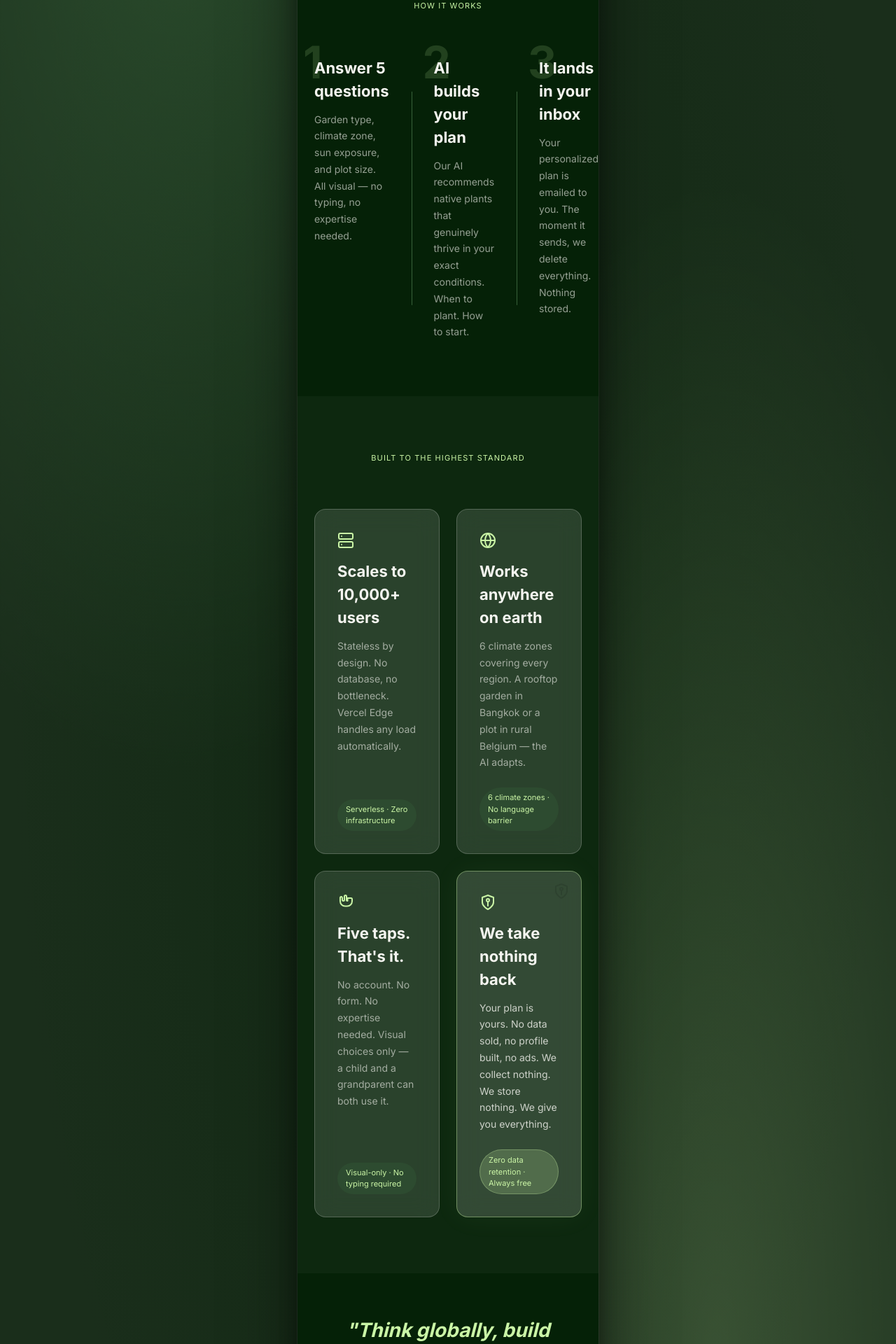
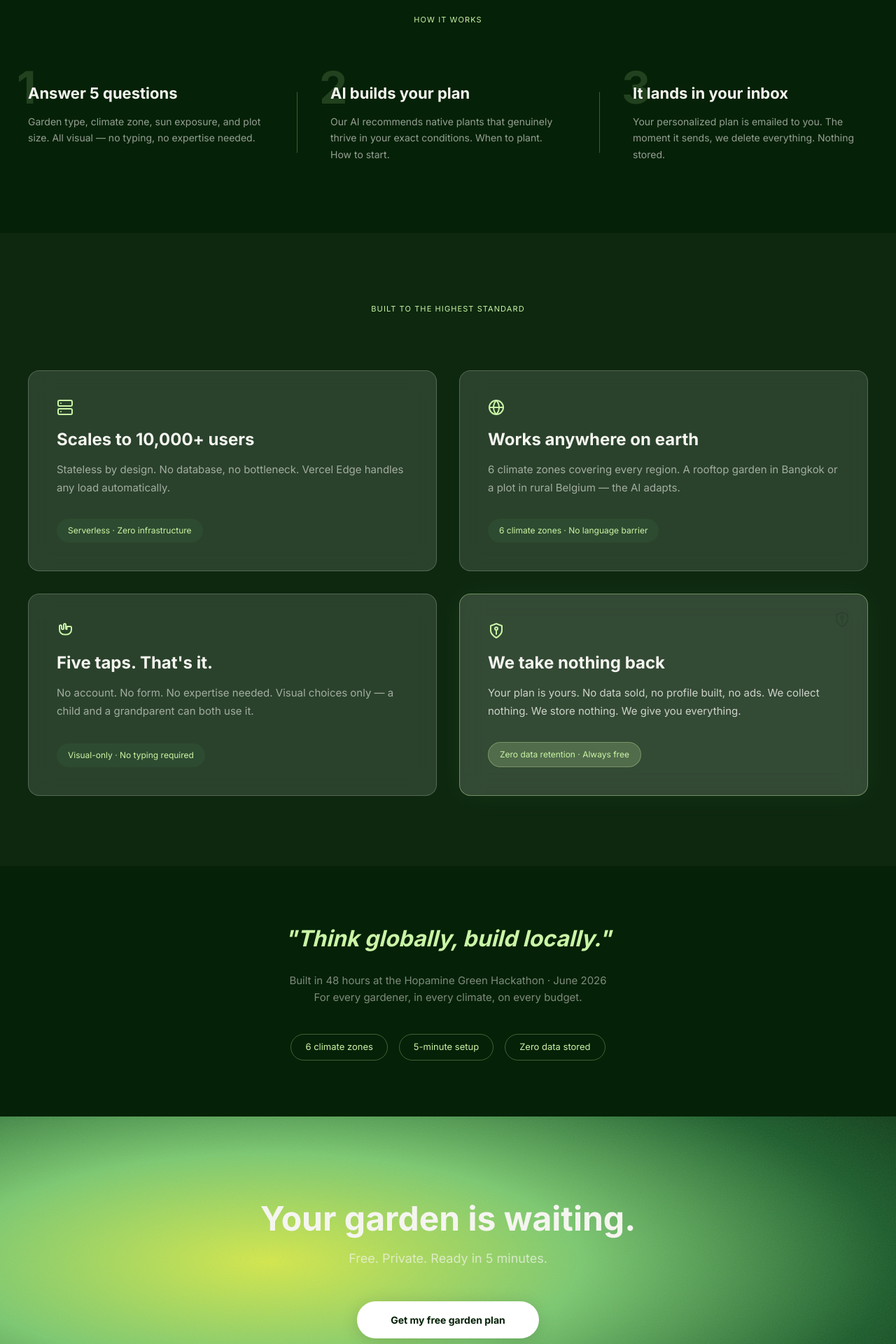
Before and after one commit to Lebonski0/growing-green-app, a Next.js app: page / in a window 1280 px wide. Shown: the part 880-2800 px from the top of the page at 70% size. Built offline with nearby package versions, Linux system fonts and the light colour scheme.

Commit message:
Landingspage for desktopp

```diff
--- a/src/app/layout.tsx
+++ b/src/app/layout.tsx
@@ -2,6 +2,7 @@ import type { Metadata, Viewport } from "next";
 import { Inter, DM_Serif_Display } from "next/font/google";
 import "./globals.css";
 import { LangProvider } from "@/components/LangContext";
+import ClientShell from "@/components/ClientShell";
 
 const inter = Inter({
   subsets: ["latin"],
@@ -53,12 +54,9 @@ export default function RootLayout({
     <html lang="en">
       <body className={`${inter.variable} ${dmSerifDisplay.variable} antialiased font-body`}>
         <LangProvider>
-          {/* Desktop shell — centers the mobile app with a botanical background on large screens */}
-          <div className="desktop-shell">
-            <div className="app-container">
-              {children}
-            </div>
-          </div>
+          <ClientShell>
+            {children}
+          </ClientShell>
         </LangProvider>
       </body>
     </html>
--- a/src/app/page.tsx
+++ b/src/app/page.tsx
@@ -37,9 +37,28 @@ export default function LandingPage() {
       <link rel="canonical" href="https://growing-green-app.vercel.app" />
       <style dangerouslySetInnerHTML={{ __html: `html { scroll-behavior: smooth; }` }} />
 
+      {/* PROFESSIONAL NAVBAR */}
+      <header className="fixed top-0 left-0 right-0 z-50 bg-[#052107]/60 backdrop-blur-[16px] border-b border-[#CAF5A6]/10" style={{ WebkitBackdropFilter: 'blur(16px)' }}>
+        <div className="max-w-[1200px] mx-auto px-6 h-[72px] flex items-center justify-between">
+          <div className="flex items-center gap-2">
+            <span className="text-[20px]">🌱</span>
+            <span className="text-[#F5F5F0] text-[18px] font-bold tracking-wide" style={{ fontFamily: 'var(--font-playfair), serif' }}>
+              Green Garden
+            </span>
+          </div>
+
+          <nav className="hidden md:flex items-center gap-8">
+            <a href="#how-it-works" className="text-[#F5F5F0]/70 hover:text-[#CAF5A6] text-[13px] font-medium transition-colors" style={{ fontFamily: 'var(--font-inter), system-ui, sans-serif' }}>How it works</a>
+            <a href="#features" className="text-[#F5F5F0]/70 hover:text-[#CAF5A6] text-[13px] font-medium transition-colors" style={{ fontFamily: 'var(--font-inter), system-ui, sans-serif' }}>Standards</a>
+            <Link href="/garden" className="bg-[#37613A]/30 border border-[#37613A] text-[#CAF5A6] px-5 py-2.5 rounded-full text-[13px] font-bold hover:bg-[#37613A]/50 transition-colors" style={{ fontFamily: 'var(--font-inter), system-ui, sans-serif' }}>
+              Launch App
+            </Link>
+          </nav>
+        </div>
+      </header>
+
       {/* SECTION 1 - Hero */}
-      {/* Added pb-24 to ensure the CTA never hits the bottom of the screen on small mobiles */}
-      <section className="relative min-h-[100dvh] pb-24 flex flex-col items-center justify-center text-center px-6 overflow-hidden"
+      <section className="relative w-full min-h-[100dvh] pt-[72px] pb-24 flex flex-col items-center justify-center text-center px-6 overflow-hidden"
         style={{ background: 'radial-gradient(ellipse at 30% 40%, #d4e84a 0%, #7bc96f 35%, #1a5c2a 70%, #052107 100%)' }}>
         <GrainTexture />
 
@@ -49,7 +68,7 @@ export default function LandingPage() {
           </span>
 
           <h1 className="text-[#F5F5F0] mb-6 leading-[1.1]"
-              style={{ fontFamily: 'var(--font-playfair), serif', fontSize: 'clamp(32px, 6vw, 52px)', fontWeight: 700 }}>
+              style={{ fontFamily: 'var(--font-playfair), serif', fontSize: 'clamp(32px, 6vw, 64px)', fontWeight: 700 }}>
             Your garden,<br />grown right.
           </h1>
 
@@ -76,10 +95,9 @@ export default function LandingPage() {
       </section>
 
       {/* SECTION 2 - How it works */}
-      {/* flex-col md:flex-row handles stacking correctly on mobile */}
-      <section className="relative bg-[#052107] py-[80px] px-[24px] z-10">
-        <div className="max-w-[1000px] mx-auto">
-          <h2 className="mb-[64px] text-center uppercase tracking-[0.1em] text-[#CAF5A6] font-medium text-[11px]"
+      <section id="how-it-works" className="relative w-full bg-[#052107] py-[100px] px-[24px] z-10">
+        <div className="max-w-[1200px] mx-auto">
+          <h2 className="mb-[80px] text-center uppercase tracking-[0.1em] text-[#CAF5A6] font-medium text-[11px]"
               style={{ fontFamily: 'var(--font-inter), system-ui, sans-serif' }}>
             How it works
           </h2>
@@ -90,14 +108,13 @@ export default function LandingPage() {
               { num: '2', title: 'AI builds your plan', desc: 'Our AI recommends native plants that genuinely thrive in your exact conditions. When to plant. How to start.' },
               { num: '3', title: 'It lands in your inbox', desc: 'Your personalized plan is emailed to you. The moment it sends, we delete everything. Nothing stored.' }
             ].map((step, idx) => (
-              <div key={idx} className="flex-1 relative flex flex-col px-0 md:px-8 first:md:pl-0 last:md:pr-0">
+              <div key={idx} className="flex-1 relative flex flex-col px-0 md:px-12 first:md:pl-0 last:md:pr-0">
                 {/* Vertical line on desktop between steps */}
                 {idx !== 0 && (
                   <div className="hidden md:block absolute left-0 top-1/2 -translate-y-1/2 w-[1px] h-3/4 bg-[#37613A]"></div>
                 )}
 
                 <div className="relative">
-                  {/* Numbers resized: 48px on mobile, 64px on desktop */}
                   <span className="absolute -top-[36px] md:-top-[40px] -left-[12px] md:-left-[16px] text-[48px] md:text-[64px] text-[#CAF5A6]/15 select-none"
                         style={{ fontFamily: 'var(--font-playfair), serif', fontWeight: 700 }}>
                     {step.num}
@@ -118,66 +135,66 @@ export default function LandingPage() {
       </section>
 
       {/* SECTION 3 - Judging criteria */}
-      <section className="relative bg-[#052107] py-[80px] px-[24px] z-10">
+      <section id="features" className="relative w-full bg-[#052107] py-[100px] px-[24px] z-10">
         <div className="absolute inset-0 bg-[#FFFFFF]/[0.03] pointer-events-none"></div>
-        <div className="relative max-w-[1000px] mx-auto z-10">
-          <h2 className="mb-[64px] text-center uppercase tracking-[0.1em] text-[#CAF5A6] font-medium text-[11px]"
+        <div className="relative max-w-[1200px] mx-auto z-10">
+          <h2 className="mb-[80px] text-center uppercase tracking-[0.1em] text-[#CAF5A6] font-medium text-[11px]"
               style={{ fontFamily: 'var(--font-inter), system-ui, sans-serif' }}>
             Built to the highest standard
           </h2>
 
-          <div className="grid grid-cols-1 md:grid-cols-2 gap-6">
+          <div className="grid grid-cols-1 md:grid-cols-2 gap-8">
             {/* Card 1 */}
-            <div className="bg-[#FFFFFF]/[0.12] backdrop-blur-[16px] border border-[#FFFFFF]/20 rounded-2xl p-8 flex flex-col"
+            <div className="bg-[#FFFFFF]/[0.12] backdrop-blur-[16px] border border-[#FFFFFF]/20 rounded-2xl p-10 flex flex-col"
                  style={{ WebkitBackdropFilter: 'blur(16px)' }}>
               <div className="text-[#CAF5A6] mb-4"><ServerIcon /></div>
-              <h3 className="text-[#F5F5F0] text-[22px] mb-3" style={{ fontFamily: 'var(--font-playfair), serif', fontWeight: 700 }}>Scales to 10,000+ users</h3>
-              <p className="text-[14px] text-[#F5F5F0]/60 leading-[1.7] mb-6 flex-1" style={{ fontFamily: 'var(--font-inter), system-ui, sans-serif' }}>
+              <h3 className="text-[#F5F5F0] text-[24px] mb-3" style={{ fontFamily: 'var(--font-playfair), serif', fontWeight: 700 }}>Scales to 10,000+ users</h3>
+              <p className="text-[15px] text-[#F5F5F0]/60 leading-[1.7] mb-8 flex-1" style={{ fontFamily: 'var(--font-inter), system-ui, sans-serif' }}>
                 Stateless by design. No database, no bottleneck. Vercel Edge handles any load automatically.
               </p>
-              <div className="bg-[#37613A]/30 text-[#CAF5A6] text-[11px] font-medium px-3 py-1.5 rounded-full inline-flex self-start" style={{ fontFamily: 'var(--font-inter), system-ui, sans-serif' }}>
+              <div className="bg-[#37613A]/30 text-[#CAF5A6] text-[12px] font-medium px-4 py-2 rounded-full inline-flex self-start" style={{ fontFamily: 'var(--font-inter), system-ui, sans-serif' }}>
                 Serverless · Zero infrastructure
               </div>
             </div>
 
             {/* Card 2 */}
-            <div className="bg-[#FFFFFF]/[0.12] backdrop-blur-[16px] border border-[#FFFFFF]/20 rounded-2xl p-8 flex flex-col"
+            <div className="bg-[#FFFFFF]/[0.12] backdrop-blur-[16px] border border-[#FFFFFF]/20 rounded-2xl p-10 flex flex-col"
                  style={{ WebkitBackdropFilter: 'blur(16px)' }}>
               <div className="text-[#CAF5A6] mb-4"><GlobeIcon /></div>
-              <h3 className="text-[#F5F5F0] text-[22px] mb-3" style={{ fontFamily: 'var(--font-playfair), serif', fontWeight: 700 }}>Works anywhere on earth</h3>
-              <p className="text-[14px] text-[#F5F5F0]/60 leading-[1.7] mb-6 flex-1" style={{ fontFamily: 'var(--font-inter), system-ui, sans-serif' }}>
+              <h3 className="text-[#F5F5F0] text-[24px] mb-3" style={{ fontFamily: 'var(--font-playfair), serif', fontWeight: 700 }}>Works anywhere on earth</h3>
+              <p className="text-[15px] text-[#F5F5F0]/60 leading-[1.7] mb-8 flex-1" style={{ fontFamily: 'var(--font-inter), system-ui, sans-serif' }}>
                 6 climate zones covering every region. A rooftop garden in Bangkok or a plot in rural Belgium — the AI adapts.
               </p>
-              <div className="bg-[#37613A]/30 text-[#CAF5A6] text-[11px] font-medium px-3 py-1.5 rounded-full inline-flex self-start" style={{ fontFamily: 'var(--font-inter), system-ui, sans-serif' }}>
+              <div className="bg-[#37613A]/30 text-[#CAF5A6] text-[12px] font-medium px-4 py-2 rounded-full inline-flex self-start" style={{ fontFamily: 'var(--font-inter), system-ui, sans-serif' }}>
                 6 climate zones · No language barrier
               </div>
             </div>
 
             {/* Card 3 */}
-            <div className="bg-[#FFFFFF]/[0.12] backdrop-blur-[16px] border border-[#FFFFFF]/20 rounded-2xl p-8 flex flex-col"
+            <div className="bg-[#FFFFFF]/[0.12] backdrop-blur-[16px] border border-[#FFFFFF]/20 rounded-2xl p-10 flex flex-col"
                  style={{ WebkitBackdropFilter: 'blur(16px)' }}>
               <div className="text-[#CAF5A6] mb-4"><TapIcon /></div>
-              <h3 className="text-[#F5F5F0] text-[22px] mb-3" style={{ fontFamily: 'var(--font-playfair), serif', fontWeight: 700 }}>Five taps. That&apos;s it.</h3>
-              <p className="text-[14px] text-[#F5F5F0]/60 leading-[1.7] mb-6 flex-1" style={{ fontFamily: 'var(--font-inter), system-ui, sans-serif' }}>
+              <h3 className="text-[#F5F5F0] text-[24px] mb-3" style={{ fontFamily: 'var(--font-playfair), serif', fontWeight: 700 }}>Five taps. That&apos;s it.</h3>
+              <p className="text-[15px] text-[#F5F5F0]/60 leading-[1.7] mb-8 flex-1" style={{ fontFamily: 'var(--font-inter), system-ui, sans-serif' }}>
                 No account. No form. No expertise needed. Visual choices only — a child and a grandparent can both use it.
               </p>
-              <div className="bg-[#37613A]/30 text-[#CAF5A6] text-[11px] font-medium px-3 py-1.5 rounded-full inline-flex self-start" style={{ fontFamily: 'var(--font-inter), system-ui, sans-serif' }}>
+              <div className="bg-[#37613A]/30 text-[#CAF5A6] text-[12px] font-medium px-4 py-2 rounded-full inline-flex self-start" style={{ fontFamily: 'var(--font-inter), system-ui, sans-serif' }}>
                 Visual-only · No typing required
               </div>
             </div>
 
             {/* Card 4 - Equitable (Tiebreaker, Prominent) */}
-            <div className="bg-[#FFFFFF]/[0.16] backdrop-blur-[16px] border border-[#CAF5A6]/40 rounded-2xl p-8 flex flex-col relative overflow-hidden"
+            <div className="bg-[#FFFFFF]/[0.16] backdrop-blur-[16px] border border-[#CAF5A6]/40 rounded-2xl p-10 flex flex-col relative overflow-hidden"
                  style={{ boxShadow: '0 0 40px rgba(202,245,166,0.05)', WebkitBackdropFilter: 'blur(16px)' }}>
-              <div className="absolute top-0 right-0 p-4 opacity-10">
+              <div className="absolute top-0 right-0 p-6 opacity-10">
                 <ShieldIcon />
               </div>
               <div className="text-[#CAF5A6] mb-4 relative z-10"><ShieldIcon /></div>
-              <h3 className="text-[#F5F5F0] text-[22px] mb-3 relative z-10" style={{ fontFamily: 'var(--font-playfair), serif', fontWeight: 700 }}>We take nothing back</h3>
-              <p className="text-[14px] text-[#F5F5F0]/80 leading-[1.7] mb-6 flex-1 relative z-10" style={{ fontFamily: 'var(--font-inter), system-ui, sans-serif' }}>
+              <h3 className="text-[#F5F5F0] text-[24px] mb-3 relative z-10" style={{ fontFamily: 'var(--font-playfair), serif', fontWeight: 700 }}>We take nothing back</h3>
+              <p className="text-[15px] text-[#F5F5F0]/80 leading-[1.7] mb-8 flex-1 relative z-10" style={{ fontFamily: 'var(--font-inter), system-ui, sans-serif' }}>
                 Your plan is yours. No data sold, no profile built, no ads. We collect nothing. We store nothing. We give you everything.
               </p>
-              <div className="bg-[#CAF5A6]/20 text-[#CAF5A6] text-[11px] font-medium px-3 py-1.5 rounded-full inline-flex self-start relative z-10 border border-[#CAF5A6]/30" style={{ fontFamily: 'var(--font-inter), system-ui, sans-serif' }}>
+              <div className="bg-[#CAF5A6]/20 text-[#CAF5A6] text-[12px] font-medium px-4 py-2 rounded-full inline-flex self-start relative z-10 border border-[#CAF5A6]/30" style={{ fontFamily: 'var(--font-inter), system-ui, sans-serif' }}>
                 Zero data retention · Always free
               </div>
             </div>
@@ -186,22 +203,22 @@ export default function LandingPage() {
       </section>
 
       {/* SECTION 4 - Social proof */}
-      <section className="relative bg-[#052107] py-[60px] px-[24px] z-10 flex flex-col items-center text-center">
-        <div className="max-w-[600px] w-full">
-          <p className="text-[#CAF5A6] text-[28px] italic mb-6" style={{ fontFamily: 'var(--font-playfair), serif', fontWeight: 700 }}>
+      <section className="relative w-full bg-[#052107] py-[80px] px-[24px] z-10 flex flex-col items-center text-center">
+        <div className="max-w-[800px] w-full">
+          <p className="text-[#CAF5A6] text-[32px] italic mb-6" style={{ fontFamily: 'var(--font-playfair), serif', fontWeight: 700 }}>
             &quot;Think globally, build locally.&quot;
           </p>
-          <p className="text-[13px] text-[#F5F5F0]/50 mb-8" style={{ fontFamily: 'var(--font-inter), system-ui, sans-serif', lineHeight: 1.6 }}>
+          <p className="text-[15px] text-[#F5F5F0]/50 mb-10" style={{ fontFamily: 'var(--font-inter), system-ui, sans-serif', lineHeight: 1.6 }}>
             Built in 48 hours at the Hopamine Green Hackathon · June 2026<br/>
             For every gardener, in every climate, on every budget.
           </p>
-          <div className="flex flex-wrap justify-center gap-3">
+          <div className="flex flex-wrap justify-center gap-4">
             {[
               '6 climate zones',
               '5-minute setup',
               'Zero data stored'
             ].map((badge, i) => (
-              <div key={i} className="rounded-full border border-[#CAF5A6]/30 text-[#CAF5A6] text-[11px] font-medium px-4 py-1.5"
+              <div key={i} className="rounded-full border border-[#CAF5A6]/30 text-[#CAF5A6] text-[13px] font-medium px-5 py-2"
                    style={{ fontFamily: 'var(--font-inter), system-ui, sans-serif' }}>
                 {badge}
               </div>
@@ -211,27 +228,27 @@ export default function LandingPage() {
       </section>
 
       {/* SECTION 5 - Final CTA */}
-      <section className="relative py-[100px] px-[24px] flex flex-col items-center text-center overflow-hidden"
+      <section className="relative w-full py-[120px] px-[24px] flex flex-col items-center text-center overflow-hidden"
         style={{ background: 'radial-gradient(ellipse at 30% 40%, #d4e84a 0%, #7bc96f 35%, #1a5c2a 70%, #052107 100%)' }}>
         <GrainTexture />
 
         <div className="relative z-10 flex flex-col items-center">
           <h2 className="text-[#F5F5F0] mb-4 leading-[1.1]"
-              style={{ fontFamily: 'var(--font-playfair), serif', fontSize: 'clamp(28px, 5vw, 40px)', fontWeight: 700 }}>
+              style={{ fontFamily: 'var(--font-playfair), serif', fontSize: 'clamp(32px, 5vw, 48px)', fontWeight: 700 }}>
             Your garden is waiting.
           </h2>
 
-          <p className="text-[16px] text-[#F5F5F0]/70 mb-10" style={{ fontFamily: 'var(--font-inter), system-ui, sans-serif' }}>
+          <p className="text-[18px] text-[#F5F5F0]/70 mb-12" style={{ fontFamily: 'var(--font-inter), system-ui, sans-serif' }}>
             Free. Private. Ready in 5 minutes.
           </p>
 
           <Link href="/garden"
                 className="bg-[#FFFFFF] text-[#052107] text-[14px] rounded-full hover:scale-[1.03] transition-transform duration-200 ease-out flex items-center justify-center"
-                style={{ fontFamily: 'var(--font-inter), system-ui, sans-serif', fontWeight: 700, padding: '16px 40px', minHeight: '44px', boxShadow: '0 4px 24px rgba(0,0,0,0.15)' }}>
+                style={{ fontFamily: 'var(--font-inter), system-ui, sans-serif', fontWeight: 700, padding: '16px 48px', minHeight: '44px', boxShadow: '0 4px 24px rgba(0,0,0,0.15)' }}>
             Get my free garden plan
           </Link>
 
-          <p className="mt-[48px] text-[10px] text-[#CAF5A6]/40" style={{ fontFamily: 'var(--font-inter), system-ui, sans-serif' }}>
+          <p className="mt-[64px] text-[12px] text-[#CAF5A6]/40" style={{ fontFamily: 'var(--font-inter), system-ui, sans-serif' }}>
             Green Garden · Hopamine Green Hackathon 2026 · Think Globally, Build Locally
           </p>
         </div>
--- /dev/null
+++ b/src/components/ClientShell.tsx
@@ -0,0 +1,23 @@
+'use client';
+
+import { usePathname } from 'next/navigation';
+
+export default function ClientShell({ children }: { children: React.ReactNode }) {
+  const pathname = usePathname();
+
+  // If we are on the landing page, we don't want the mobile shell.
+  // We want the landing page to be a full-width desktop experience.
+  if (pathname === '/') {
+    return <>{children}</>;
+  }
+
+  // For the actual app flow (/garden, /questions, /results, etc.),
+  // wrap it in the botanical mobile shell for desktop users.
+  return (
+    <div className="desktop-shell">
+      <div className="app-container">
+        {children}
+      </div>
+    </div>
+  );
+}
```
